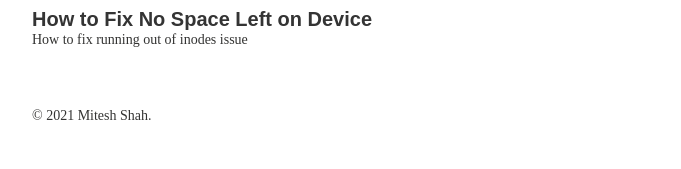
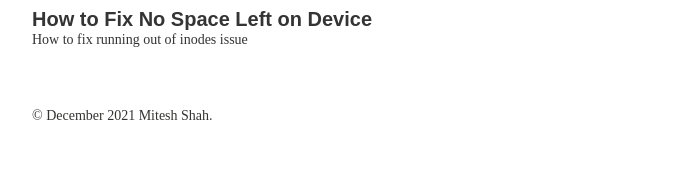
Before and after one commit to MiteshShah/miteshshah.github.io, a Jekyll site: the page built from index.md, in a window 1280 px wide. Shown: the part 2183-2352 px from the top of the page, without its empty margins (288-969 px from the left). Built offline with Jekyll 4.4.1, drawn with Linux system fonts in a browser that asks for light colours; nearby versions of some CDN libraries; a script that is not in the unit is left out; comment, search, counter and statistics services are not loaded.

Commit message:
Include Month

```diff
--- a/_includes/_footer.html
+++ b/_includes/_footer.html
@@ -1,2 +1,2 @@
-<span>&copy; {{ site.time | date: '%Y' }} {{ site.owner.name }}.</span>
+<span>&copy; {{ site.time | date: "%B" }} {{ site.time | date: '%Y' }} {{ site.owner.name }}.</span>
 <!-- Powered by <a href="http://jekyllrb.com" rel="nofollow">Jekyll</a> using the <a href="http://mademistakes.com/minimal-mistakes/" rel="nofollow">Minimal Mistakes</a> theme.</span> -->
```
